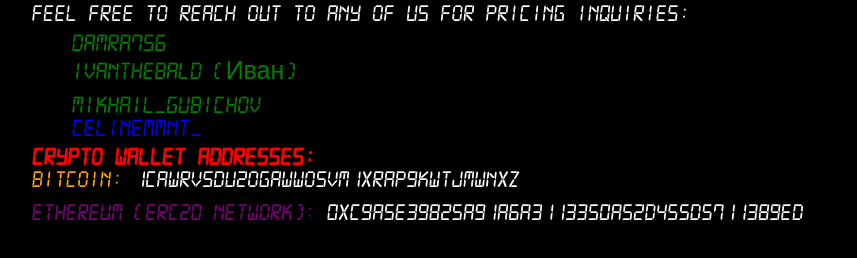
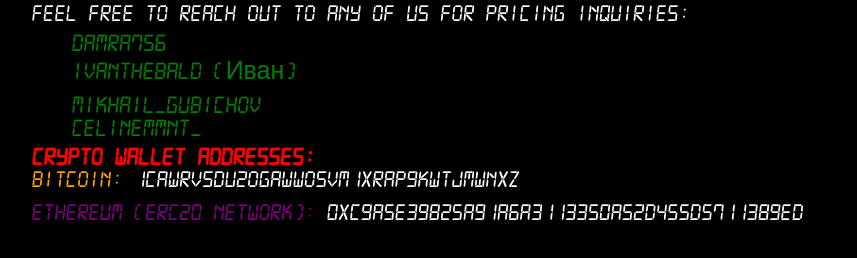
Before and after one commit to damra756/damra756.github.io, a plain HTML site: page index.html in a window 1280 px wide. Shown: the part 176-434 px from the top of the page, without its empty margins (208-1065 px from the left). Drawn offline with Linux system fonts and the light colour scheme.

Commit message:
Update index.html

```diff
--- a/index.html
+++ b/index.html
@@ -25,7 +25,7 @@
                 <p  style="color: green; font-size: 25px;">damra756</p >
                 <p  style="color: green; font-size: 25px;">ivanthebald (Иван)</p >
                 <p  style="color: green; font-size: 25px;">mikhail_gubichov</p >
-                <p style="color: blue; font-size: 25px;">celinemmnt_</p >
+                <p style="color: green; font-size: 25px;">celinemmnt_</p >
             </ul>
         </section>
 
```
